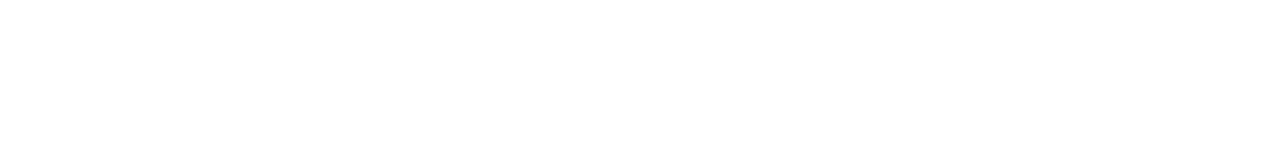
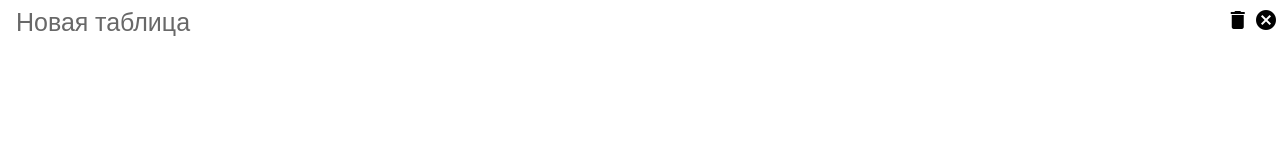
Before and after one commit to jSolis73/excel-2020, a website built with webpack: page src/index.html in a window 1280 px wide. Built offline with nearby package versions, Linux system fonts and the light colour scheme.

Commit message:
add header styles

```diff
--- a/src/index.html
+++ b/src/index.html
@@ -5,6 +5,7 @@
   <meta name="viewport" content="width=device-width, initial-scale=1.0">
   <title>Excel</title>
   <link rel="shortcut icon" href="favicon.ico">
+  <link href="https://fonts.googleapis.com/icon?family=Material+Icons" rel="stylesheet">
 </head>
 <body>
   <div class="container" id="app">
@@ -12,6 +13,24 @@
     <div class="excel">
 
       <div class="excel__header">
+
+        <input class="excel__input" type="text" value="Новая таблица">
+
+        <div>
+
+          <div class="excel__button">
+            <span class="material-icons">
+              delete
+            </span>
+          </div>
+
+          <div class="excel__button">
+            <span class="material-icons">
+              cancel
+            </span>
+          </div>
+
+        </div>
 
       </div>
 
--- a/src/scss/header.scss
+++ b/src/scss/header.scss
@@ -2,5 +2,50 @@
 @import './variables';
 
 .excel__header {
+  position: absolute;
+  top: 0;
+  left: 0;
+  right: 0;
+  display: flex;
+  justify-content: space-between;
+  height: 30px;
+  padding: 8px 2px 0 8px;
 
+  & .excel__input {
+    margin: 0;
+    padding: 2px 7px;
+    border: 1px solid transparent;
+    border-radius: 2px;
+    color: rgb(104, 104, 104);
+    height: 30px;
+    font-size: 25px;
+    line-height: 20px;
+    outline: none;
+
+    &:hover {
+      border: 1px solid rgb(227, 250, 144);
+    }
+
+    &:focus {
+      border: 1px solid rgb(84, 253, 84);
+      border-radius: 3px;
+    }
+
+  }
+
+  & .excel__button {
+    display: inline-block;
+    position: relative;
+    text-align: center;
+    height: 24px;
+
+    & span:active {
+      color: red;
+      cursor: pointer;
+    }
+
+    & span:hover {
+      cursor: pointer;
+    }
+  }
 }
--- a/src/scss/index.scss
+++ b/src/scss/index.scss
@@ -18,5 +18,5 @@ body {
 }
 
 .excel {
-
+  position: relative;
 }
```
